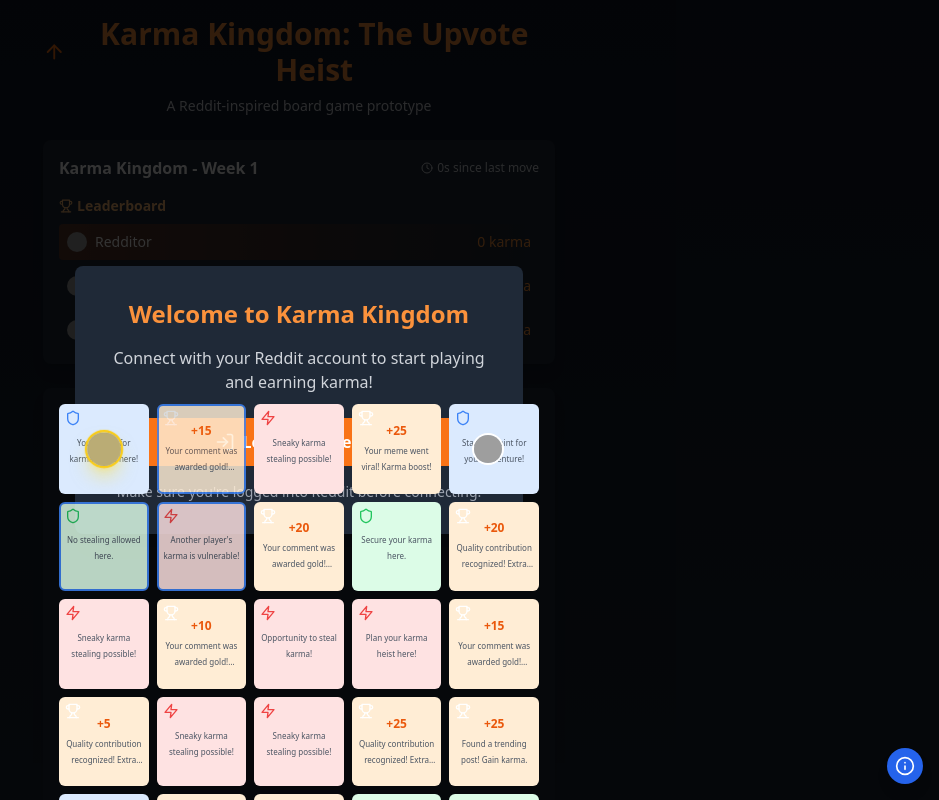
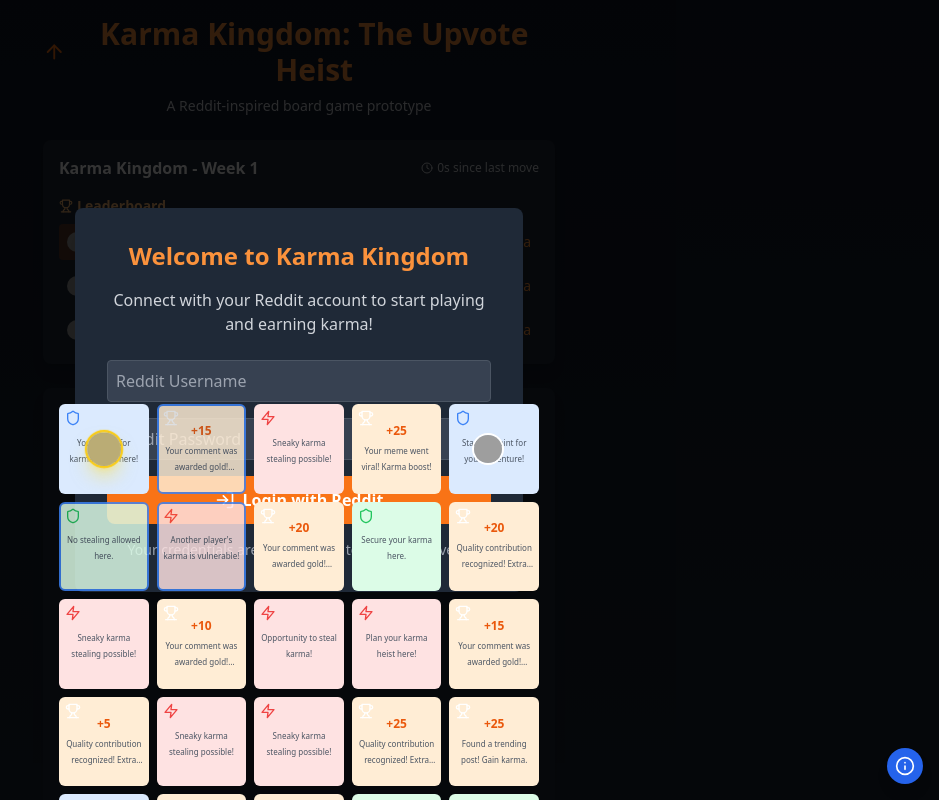
Before and after one commit to Virajdouelectron/karma_kingdom, a React (Vite) app: page / in a window 1280 px wide. Shown: the top 800 px of the page, without its empty margins (341-1280 px from the left). Built offline with nearby package versions, Linux system fonts and the light colour scheme; grey boxes are pictures that could not be loaded.

Commit message:
Update Reddit authentication to use password grant flow

```diff
--- a/src/components/RedditAuth.tsx
+++ b/src/components/RedditAuth.tsx
@@ -2,33 +2,48 @@ import React, { useState } from 'react';
 import { LogIn } from 'lucide-react';
 
 const RedditAuth: React.FC = () => {
+  const [credentials, setCredentials] = useState({
+    username: '',
+    password: ''
+  });
   const [error, setError] = useState<string | null>(null);
+  const [isLoading, setIsLoading] = useState(false);
 
-  const handleRedditLogin = () => {
+  const handleSubmit = async (e: React.FormEvent) => {
+    e.preventDefault();
+    setIsLoading(true);
+    setError(null);
+
     try {
-      // Reddit OAuth configuration
-      const clientId = 'o9ezEMqjvDl0WZ-oUhb8fw';
-      if (!clientId) {
-        setError('Reddit Client ID is not configured');
-        return;
+      const response = await fetch('https://www.reddit.com/api/v1/access_token', {
+        method: 'POST',
+        headers: {
+          'Content-Type': 'application/x-www-form-urlencoded',
+          'Authorization': `Basic ${btoa('o9ezEMqjvDl0WZ-oUhb8fw:8lwxPTL0TWyEs2uJJ-vNr_eIm1JAVg')}`
+        },
+        body: new URLSearchParams({
+          grant_type: 'password',
+          username: credentials.username,
+          password: credentials.password
+        })
+      });
+
+      if (!response.ok) {
+        throw new Error('Authentication failed');
       }
 
-      // Use the correct callback URL that matches your Reddit app configuration
-      const redirectUri = encodeURIComponent('http://localhost:5173/auth/callback');
-      const scope = encodeURIComponent('identity read');
-      const state = Math.random().toString(36).substring(7);
-      const duration = 'permanent'; // Changed to permanent for refresh token support
+      const data = await response.json();
+      localStorage.setItem('redditAccessToken', data.access_token);
+      if (data.refresh_token) {
+        localStorage.setItem('redditRefreshToken', data.refresh_token);
+      }
 
-      // Store state for verification
-      localStorage.setItem('redditAuthState', state);
-
-      // Construct Reddit OAuth URL with proper encoding
-      const authUrl = `https://www.reddit.com/api/v1/authorize?client_id=${clientId}&response_type=code&state=${state}&redirect_uri=${redirectUri}&scope=${scope}&duration=${duration}`;
-
-      window.location.href = authUrl;
+      window.location.href = '/';
     } catch (err) {
       console.error('Reddit auth error:', err);
-      setError('Failed to initialize Reddit authentication');
+      setError('Authentication failed. Please check your credentials.');
+    } finally {
+      setIsLoading(false);
     }
   };
 
@@ -39,20 +54,50 @@ const RedditAuth: React.FC = () => {
         <p className="text-gray-300 mb-6">
           Connect with your Reddit account to start playing and earning karma!
         </p>
+
         {error && (
           <div className="bg-red-500/20 border border-red-500 text-red-200 p-3 rounded-md mb-4">
             {error}
           </div>
         )}
-        <button
-          onClick={handleRedditLogin}
-          className="flex items-center justify-center gap-2 w-full bg-orange-500 hover:bg-orange-600 text-white py-3 px-6 rounded-lg font-semibold transition-colors"
-        >
-          <LogIn size={20} />
-          Login with Reddit
-        </button>
+
+        <form onSubmit={handleSubmit} className="space-y-4">
+          <div>
+            <input
+              type="text"
+              placeholder="Reddit Username"
+              className="w-full p-2 rounded bg-gray-700 text-white border border-gray-600 focus:border-orange-500 focus:outline-none"
+              value={credentials.username}
+              onChange={(e) => setCredentials(prev => ({ ...prev, username: e.target.value }))}
+            />
+          </div>
+          <div>
+            <input
+              type="password"
+              placeholder="Reddit Password"
+              className="w-full p-2 rounded bg-gray-700 text-white border border-gray-600 focus:border-orange-500 focus:outline-none"
+              value={credentials.password}
+              onChange={(e) => setCredentials(prev => ({ ...prev, password: e.target.value }))}
+            />
+          </div>
+          <button
+            type="submit"
+            disabled={isLoading}
+            className="flex items-center justify-center gap-2 w-full bg-orange-500 hover:bg-orange-600 text-white py-3 px-6 rounded-lg font-semibold transition-colors disabled:bg-orange-800 disabled:cursor-not-allowed"
+          >
+            {isLoading ? (
+              <div className="animate-spin rounded-full h-5 w-5 border-2 border-white border-t-transparent" />
+            ) : (
+              <>
+                <LogIn size={20} />
+                Login with Reddit
+              </>
+            )}
+          </button>
+        </form>
+
         <p className="text-gray-400 text-sm mt-4">
-          Make sure you're logged into Reddit before connecting.
+          Your credentials are sent directly to Reddit's servers.
         </p>
       </div>
     </div>
--- a/src/components/RedditCallback.tsx
+++ b/src/components/RedditCallback.tsx
@@ -1,106 +1,15 @@
-import React, { useEffect, useState } from 'react';
+import React from 'react';
 import { useNavigate } from 'react-router-dom';
-import { createClient } from '@supabase/supabase-js';
 
 const RedditCallback: React.FC = () => {
-  const [error, setError] = useState<string | null>(null);
   const navigate = useNavigate();
 
-  useEffect(() => {
-    const handleCallback = async () => {
-      try {
-        const params = new URLSearchParams(window.location.search);
-        const code = params.get('code');
-        const state = params.get('state');
-        const storedState = localStorage.getItem('redditAuthState');
-
-        if (!code) {
-          throw new Error('No authorization code received');
-        }
-
-        if (state !== storedState) {
-          throw new Error('State mismatch - possible CSRF attack');
-        }
-
-        // Exchange the code for tokens
-        const tokenResponse = await fetch('https://www.reddit.com/api/v1/access_token', {
-          method: 'POST',
-          headers: {
-            'Content-Type': 'application/x-www-form-urlencoded',
-            'Authorization': `Basic ${btoa('o9ezEMqjvDl0WZ-oUhb8fw:8lwxPTL0TWyEs2uJJ-vNr_eIm1JAVg')}`,
-          },
-          body: new URLSearchParams({
-            grant_type: 'authorization_code',
-            code,
-            redirect_uri: 'http://localhost:5173/auth/callback',
-          }),
-        });
-
-        if (!tokenResponse.ok) {
-          throw new Error('Failed to exchange code for token');
-        }
-
-        const tokens = await tokenResponse.json();
-
-        // Store tokens securely
-        localStorage.setItem('redditAccessToken', tokens.access_token);
-        if (tokens.refresh_token) {
-          localStorage.setItem('redditRefreshToken', tokens.refresh_token);
-        }
-
-        // Clean up the state
-        localStorage.removeItem('redditAuthState');
-
-        // Fetch user data
-        const userResponse = await fetch('https://oauth.reddit.com/api/v1/me', {
-          headers: {
-            'Authorization': `Bearer ${tokens.access_token}`,
-          },
-        });
-
-        if (!userResponse.ok) {
-          throw new Error('Failed to fetch user data');
-        }
-
-        const userData = await userResponse.json();
-        localStorage.setItem('redditUserData', JSON.stringify(userData));
-
-        // Redirect to the main app
-        navigate('/');
-      } catch (err) {
-        console.error('Reddit callback error:', err);
-        setError(err instanceof Error ? err.message : 'Authentication failed');
-      }
-    };
-
-    handleCallback();
+  React.useEffect(() => {
+    // Since we're using password grant flow, we don't need this component anymore
+    navigate('/');
   }, [navigate]);
 
-  if (error) {
-    return (
-      <div className="fixed inset-0 bg-black/80 flex items-center justify-center p-4">
-        <div className="bg-red-500/20 border border-red-500 text-red-200 p-6 rounded-lg">
-          <h2 className="text-xl font-bold mb-2">Authentication Error</h2>
-          <p>{error}</p>
-          <button
-            onClick={() => navigate('/')}
-            className="mt-4 bg-red-500 hover:bg-red-600 text-white px-4 py-2 rounded"
-          >
-            Return to Home
-          </button>
-        </div>
-      </div>
-    );
-  }
-
-  return (
-    <div className="fixed inset-0 bg-black/80 flex items-center justify-center">
-      <div className="text-white text-center">
-        <div className="animate-spin rounded-full h-12 w-12 border-4 border-orange-500 border-t-transparent mx-auto mb-4"></div>
-        <p>Completing authentication...</p>
-      </div>
-    </div>
-  );
+  return null;
 };
 
 export default RedditCallback;
```
